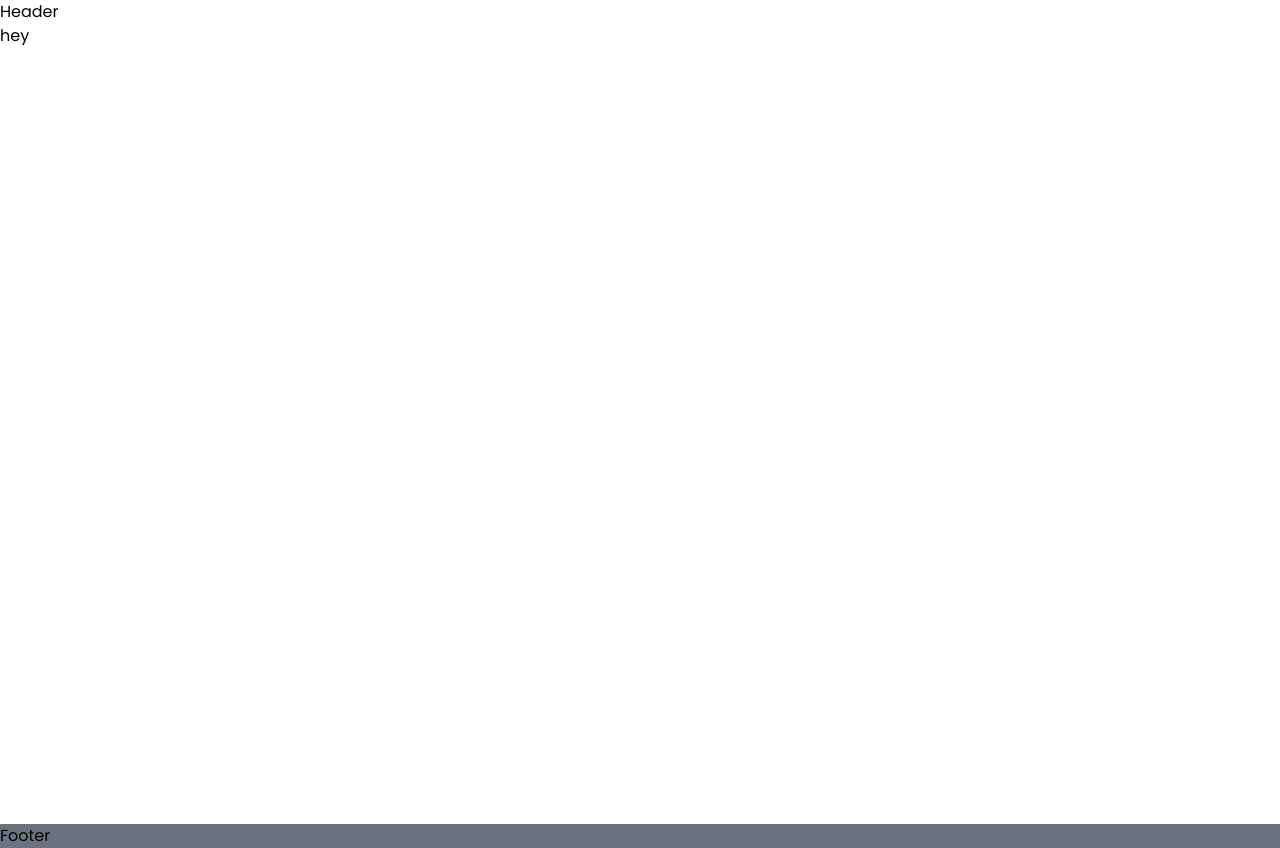
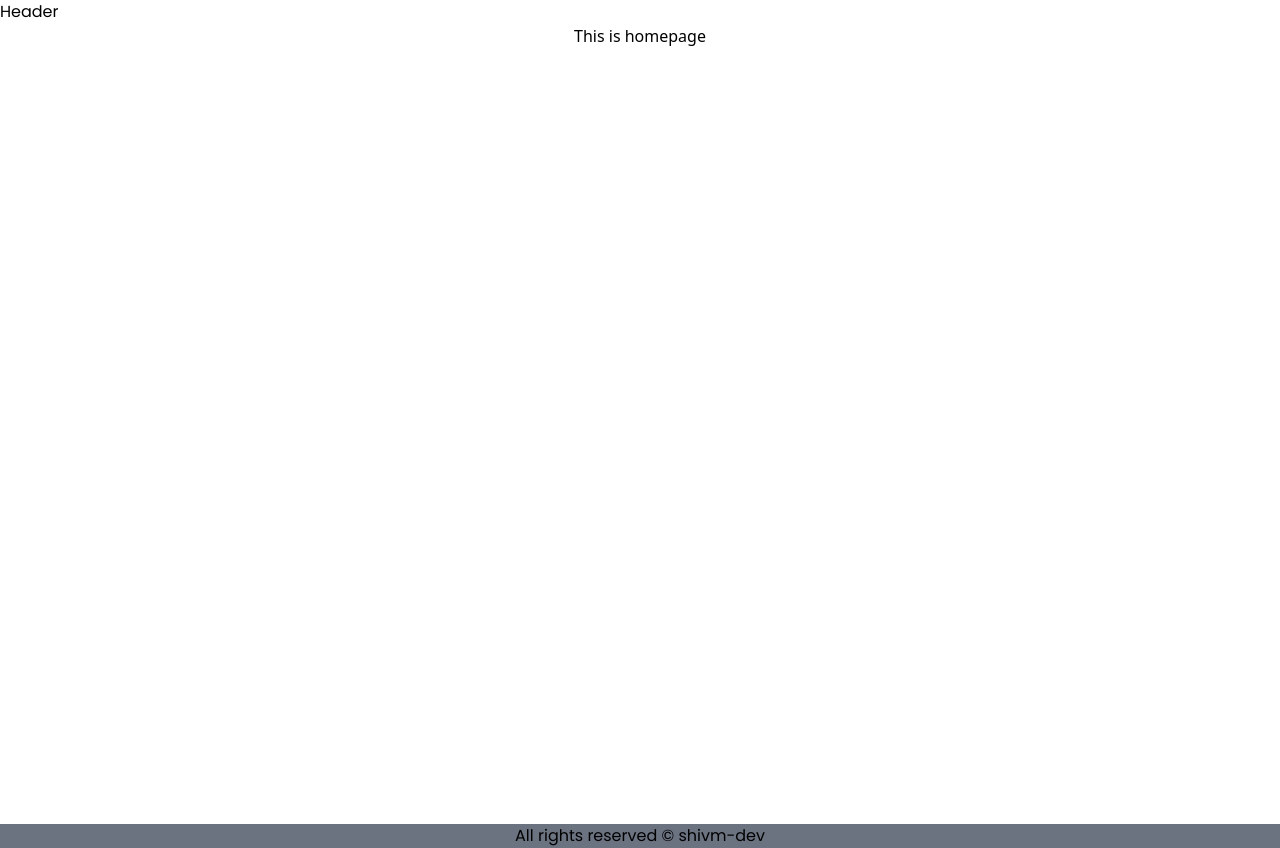
Before and after one commit to shivm29/ecommerce, a React (Create React App) app in the folder client/: page / in a window 1280 px wide. Built offline with nearby package versions, Linux system fonts and the light colour scheme.

Commit message:
routing setup done

```diff
--- a/client/package.json
+++ b/client/package.json
@@ -8,6 +8,7 @@
     "@testing-library/user-event": "^13.5.0",
     "react": "^18.2.0",
     "react-dom": "^18.2.0",
+    "react-router-dom": "^6.14.2",
     "react-scripts": "5.0.1",
     "web-vitals": "^2.1.4"
   },
--- a/client/src/App.js
+++ b/client/src/App.js
@@ -1,7 +1,10 @@
-import './App.css';
 import { useState, useEffect } from 'react';
-import Layout from './components/Layout';
-
+import { Routes, Route } from 'react-router-dom';
+import HomePage from './pages/HomePage';
+import About from './pages/About';
+import Contact from './pages/Contact';
+import Policy from './pages/Policy';
+import PageNotFound from './pages/PageNotFound';
 function App() {
 
   const [theme, setTheme] = useState("light")
@@ -21,7 +24,13 @@ function App() {
 
   return (
     <>
-      <Layout> <h1 className='font-Poppins'  >hey</h1> </Layout>
+      <Routes>
+        <Route path='/' element={<HomePage />} />
+        <Route path='/about' element={<About />} />
+        <Route path='/contact' element={<Contact />} />
+        <Route path='/policy' element={<Policy />} />
+        <Route path='*' element={<PageNotFound />} />
+      </Routes>
     </>
   );
 }
--- a/client/src/components/Footer.js
+++ b/client/src/components/Footer.js
@@ -2,7 +2,9 @@ import React from 'react'
 
 const Footer = () => {
   return (
-    <div className='font-Poppins bg-gray-500 ' >Footer</div>
+    <div className='font-Poppins bg-gray-500 ' >
+      <h3 className='text-center ' >All rights reserved &copy; shivm-dev</h3>
+    </div>
   )
 }
 
--- a/client/src/index.js
+++ b/client/src/index.js
@@ -2,10 +2,15 @@ import React from 'react';
 import ReactDOM from 'react-dom/client';
 import './index.css';
 import App from './App';
+import { BrowserRouter } from 'react-router-dom'
 
 const root = ReactDOM.createRoot(document.getElementById('root'));
 root.render(
-  <React.StrictMode>
-    <App />
-  </React.StrictMode>
+
+  <BrowserRouter>
+    <React.StrictMode>
+      <App />
+    </React.StrictMode>
+  </BrowserRouter>
+
 );
--- /dev/null
+++ b/client/src/pages/About.js
@@ -0,0 +1,12 @@
+import React from 'react'
+import Layout from '../components/Layout'
+
+const About = () => {
+  return (
+    <Layout>
+        <h3 className='text-center' >This is about</h3>
+    </Layout>
+  )
+}
+
+export default About
--- /dev/null
+++ b/client/src/pages/Contact.js
@@ -0,0 +1,12 @@
+import React from 'react'
+import Layout from '../components/Layout'
+
+const Contact = () => {
+  return (
+    <Layout>
+        <h3 className='text-center' >This is contact page</h3>
+    </Layout>
+  )
+}
+
+export default Contact
--- /dev/null
+++ b/client/src/pages/HomePage.js
@@ -0,0 +1,12 @@
+import React from 'react'
+import Layout from '../components/Layout'
+
+const HomePage = () => {
+  return (
+    <Layout>
+        <h3 className='text-center' >This is homepage</h3>
+    </Layout>
+  )
+}
+
+export default HomePage
--- /dev/null
+++ b/client/src/pages/PageNotFound.js
@@ -0,0 +1,12 @@
+import React from 'react'
+import Layout from '../components/Layout'
+
+const PageNotFound = () => {
+    return (
+        <Layout>
+            <h3>Page not found</h3>
+        </Layout>
+    )
+}
+
+export default PageNotFound
--- /dev/null
+++ b/client/src/pages/Policy.js
@@ -0,0 +1,11 @@
+import React from 'react'
+import Layout from '../components/Layout'
+const Policy = () => {
+  return (
+    <Layout>
+        <h3>This is policy page</h3>
+    </Layout>
+  )
+}
+
+export default Policy
```
Also changed, not shown: 1 other file (tests, documents, lock files or other folders).
